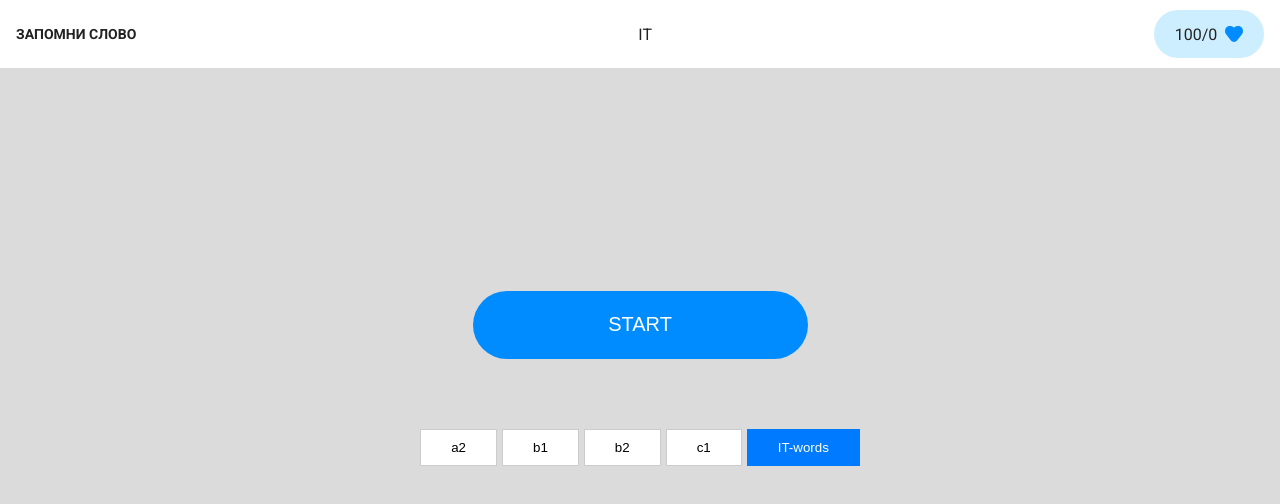
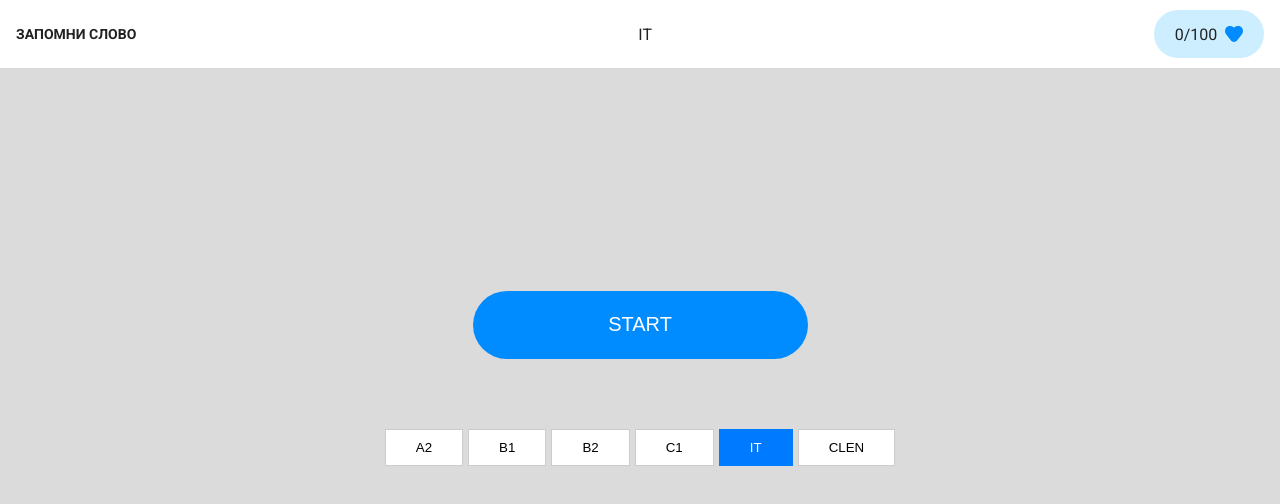
Before and after one commit to AAlternativa/en-card, a Vue app: page / in a window 1280 px wide. Shown: the top 504 px of the page. Built offline with nearby package versions, Linux system fonts and the light colour scheme.

Commit message:
рефакторинг приложения

```diff
--- a/src/App.vue
+++ b/src/App.vue
@@ -1,21 +1,24 @@
 <script setup>
-import { computed, provide, ref } from 'vue'
+import { provide, ref } from 'vue'
 import BaseButton from './components/BaseButton.vue'
 import BaseHeader from './components/BaseHeader.vue'
-import BaseCard from './components/BaseCard.vue'
-
+import LevelSwitcher from './components/LevelSwitcher.vue'
+//data
 import wordListB1 from './data/b1-words.json'
 import wordListB2 from './data/b2-words.json'
 import wordListA2 from './data/a2-words.json'
 import wordListC1 from './data/c1-words.json'
 import IT from './data/ITwords.json'
+import Clen from './data/Clen.json'
+import CardSection from './components/CardSection.vue'
 
 const isShou = ref(true)
+const score = ref(0)
+provide('scoreKey', score)
+
 const toggleShou = () => {
   isShou.value = !isShou.value
 }
-
-const score = ref(0)
 
 const wordMap = {
   A2: wordListA2,
@@ -23,97 +26,28 @@ const wordMap = {
   B2: wordListB2,
   C1: wordListC1,
   IT: IT,
+  Clen: Clen,
 }
+
+const levels = Object.keys(wordMap).map((level) => level.toUpperCase())
 
 const selectedLevel = ref('IT')
 
-const remainingWords = ref([]) // слова, которые ещё не выучены
-const cards = ref([])
+const remainingWords = ref([])
 
 function selectLevel(level) {
   selectedLevel.value = level.toUpperCase()
-  // loadCards(level)
 }
 
 function startGame() {
   const level = selectedLevel.value
-  remainingWords.value = wordMap[level].map((item) => ({
-    word: item.word,
-    translation: item.translation,
+  const words = wordMap[level]
+  remainingWords.value = words.map((item) => ({
+    ...item,
+    status: 'pending',
     state: 'closed',
-    status: 'pending',
   }))
-  console.log('📦 remainingWords:', remainingWords.value)
-  loadCards()
 }
-
-function handleAnswer(card, isCorrect) {
-  card.status = isCorrect ? 'success' : 'fail'
-  score.value += isCorrect ? 1 : 0
-}
-
-async function loadCards() {
-  const shuffled = [...remainingWords.value].sort(() => Math.random() - 0.5)
-  cards.value = shuffled.slice(0, 20)
-}
-
-async function learnMore() {
-  remainingWords.value = remainingWords.value.filter(
-    (item) => item.status !== 'success'
-  )
-  remainingWords.value.forEach((card) => {
-    card.status = 'pending'
-    card.state = 'closed'
-  })
-  loadCards()
-
-  window.scrollTo({
-    top: 0,
-    behavior: 'smooth',
-  })
-}
-
-async function restartGame() {
-  score.value = 0
-  isShou.value = true
-  await loadCards(selectedLevel.value.toLowerCase())
-}
-
-const isGameCompleted = computed(() => {
-  return (
-    remainingWords.value.length > 0 &&
-    remainingWords.value.every((card) => card.status === 'success')
-  )
-})
-
-// function speakWord(word) {
-//   const utterance = new SpeechSynthesisUtterance(word)
-//   utterance.lang = 'en-US'
-//   speechSynthesis.speak(utterance)
-//   console.log('Говорим:', word)
-// }
-
-function speakWord(word) {
-  const utterance = new SpeechSynthesisUtterance(word)
-
-  // Получаем все доступные голоса
-  const voices = speechSynthesis.getVoices()
-
-  // Выбираем голос по имени (или языку)
-  const selectedVoice = voices.find(
-    (v) => v.name === 'Google US English' // ← можешь изменить!
-  )
-
-  // Назначаем голос
-  if (selectedVoice) {
-    utterance.voice = selectedVoice
-  }
-
-  utterance.lang = 'en-US'
-  speechSynthesis.speak(utterance)
-}
-
-provide('scoreKey', score)
 </script>
 
 <template>
@@ -123,8 +57,6 @@ provide('scoreKey', score)
     v-if="isShou"
     class="app"
   >
-    <!-- {{ selectedLevel }} -->
-
     <BaseButton
       @click="
         () => {
@@ -132,82 +64,20 @@ provide('scoreKey', score)
           startGame()
         }
       "
+      >START</BaseButton
     >
-      START
-    </BaseButton>
-
-    <div class="level-switcher">
-      <button
-        :class="['level-button', { active: selectedLevel === 'A2' }]"
-        @click="selectLevel('a2')"
-      >
-        a2
-      </button>
-
-      <button
-        :class="['level-button', { active: selectedLevel === 'B1' }]"
-        @click="selectLevel('b1')"
-      >
-        b1
-      </button>
-      <button
-        :class="['level-button', { active: selectedLevel === 'B2' }]"
-        @click="selectLevel('b2')"
-      >
-        b2
-      </button>
-      <button
-        :class="['level-button', { active: selectedLevel === 'C1' }]"
-        @click="selectLevel('c1')"
-      >
-        c1
-      </button>
-      <button
-        :class="['level-button', { active: selectedLevel === 'IT' }]"
-        @click="selectLevel('IT')"
-      >
-        IT-words
-      </button>
-    </div>
+    <LevelSwitcher
+      :levels="levels"
+      :selected-level="selectedLevel"
+      @select-level="selectLevel"
+    />
   </div>
 
-  <div v-else>
-    <div
-      v-if="!isGameCompleted"
-      class="cards"
-    >
-      <BaseCard
-        v-for="(card, index) in cards"
-        :key="index"
-        :number-card-value="index + 1"
-        :card-word-value="card.word"
-        :card-word-ru-value="card.translation"
-        :state="card.state"
-        :status="card.status"
-        @flip="card.state = 'opened'"
-        @answer-yes="() => handleAnswer(card, true)"
-        @answer-no="() => handleAnswer(card, false)"
-        @speak="() => speakWord(card.word)"
-      />
-    </div>
-    <div class="button-restart">
-      <BaseButton
-        v-if="
-          cards.every((card) => card.status !== 'pending' && !isGameCompleted)
-        "
-        @click="learnMore"
-        >УЧИТЬ ДАЛЬШЕ</BaseButton
-      >
-
-      <div
-        v-if="isGameCompleted"
-        class="app"
-      >
-        <p>Все карточки угаданы!</p>
-        <BaseButton @click="restartGame">Начать заново</BaseButton>
-      </div>
-    </div>
-  </div>
+  <CardSection
+    v-if="!isShou"
+    :words="remainingWords"
+    :on-restart="toggleShou"
+  />
 </template>
 
 <style scoped>
@@ -219,53 +89,4 @@ provide('scoreKey', score)
   align-items: center;
   gap: 50px;
 }
-
-.cards {
-  margin: 0 auto;
-  max-width: 1250px;
-  display: flex;
-  gap: 40px 10px;
-  justify-content: space-between;
-  flex-wrap: wrap;
-  align-items: center;
-  padding: 50px;
-  margin-bottom: 80px;
-}
-
-@media (max-width: 610px) {
-  .cards {
-    flex-direction: column;
-    padding: 20px 10px;
-    align-items: center;
-    gap: 20px;
-  }
-}
-
-.button-restart {
-  display: flex;
-  justify-content: center;
-  align-items: center;
-  margin-bottom: 100px;
-}
-
-.level-switcher {
-  padding: 20px;
-  display: flex;
-  flex-wrap: wrap;
-  gap: 5px;
-}
-
-.level-button {
-  padding: 10px 30px;
-  border: 1px solid #ccc;
-  background-color: white;
-  cursor: pointer;
-  transition: 0.2s;
-}
-
-.level-button.active {
-  background-color: #007bff;
-  color: white;
-  border-color: #007bff;
-}
 </style>
--- /dev/null
+++ b/src/components/CardSection.vue
@@ -0,0 +1,173 @@
+<script setup>
+import { computed, inject, onMounted, ref } from 'vue'
+import BaseCard from './BaseCard.vue'
+import BaseButton from './BaseButton.vue'
+
+async function speakWord(word) {
+  const utterance = new SpeechSynthesisUtterance(word)
+
+  // Получаем все доступные голоса
+  const voices = speechSynthesis.getVoices()
+
+  // Выбираем голос по имени (или языку)
+  const selectedVoice = voices.find(
+    (v) => v.name === 'Google US English' // ← можешь изменить!
+  )
+
+  // Назначаем голос
+  if (selectedVoice) {
+    utterance.voice = selectedVoice
+  }
+
+  utterance.lang = 'en-US'
+  speechSynthesis.speak(utterance)
+} //озвучка
+
+const props = defineProps({
+  words: Array,
+  onRestart: Function,
+})
+
+const remainingWords = ref([])
+const cards = ref([])
+const score = inject('scoreKey')
+
+onMounted(() => {
+  if (props.words.length > 0) {
+    remainingWords.value = [...props.words]
+    const shuffled = [...remainingWords.value].sort(() => Math.random() - 0.5)
+    cards.value = shuffled.slice(0, 20)
+  }
+})
+
+function handleAnswer(card, isCorrect) {
+  card.status = isCorrect ? 'success' : 'fail'
+  score.value += isCorrect ? 1 : 0
+}
+
+async function loadCards() {
+  const shuffled = [...remainingWords.value].sort(() => Math.random() - 0.5)
+  cards.value = shuffled.slice(0, 20)
+}
+
+async function learnMore() {
+  remainingWords.value = remainingWords.value.filter(
+    (item) => item.status !== 'success'
+  )
+  remainingWords.value.forEach((card) => {
+    card.status = 'pending'
+    card.state = 'closed'
+  })
+  loadCards()
+
+  window.scrollTo({
+    top: 0,
+    behavior: 'smooth',
+  })
+}
+
+async function restartGame() {
+  score.value = 0
+  props.onRestart()
+}
+
+const isGameCompleted = computed(() => {
+  return (
+    remainingWords.value.length > 0 &&
+    remainingWords.value.every((card) => card.status === 'success')
+  )
+})
+</script>
+
+<template>
+  <div
+    v-if="!isGameCompleted"
+    class="cards"
+  >
+    <BaseCard
+      v-for="(card, index) in cards"
+      :key="index"
+      :number-card-value="index + 1"
+      :card-word-value="card.word"
+      :card-word-ru-value="card.translation"
+      :state="card.state"
+      :status="card.status"
+      @flip="card.state = 'opened'"
+      @answer-yes="() => handleAnswer(card, true)"
+      @answer-no="() => handleAnswer(card, false)"
+      @speak="() => speakWord(card.word)"
+    />
+  </div>
+  <div class="button-restart">
+    <BaseButton
+      v-if="
+        cards.every((card) => card.status !== 'pending' && !isGameCompleted)
+      "
+      @click="learnMore"
+      >УЧИТЬ ДАЛЬШЕ</BaseButton
+    >
+
+    <div
+      v-if="isGameCompleted"
+      class="app"
+    >
+      <p>Все карточки угаданы!</p>
+      <BaseButton @click="restartGame">Начать заново</BaseButton>
+    </div>
+  </div>
+</template>
+
+<style scoped>
+.app {
+  height: 80vh;
+  display: flex;
+  flex-direction: column;
+  justify-content: center;
+  align-items: center;
+  gap: 50px;
+}
+
+.cards {
+  margin: 0 auto;
+  max-width: 1250px;
+  display: flex;
+  gap: 40px 10px;
+  justify-content: space-between;
+  flex-wrap: wrap;
+  align-items: center;
+  padding: 50px;
+  margin-bottom: 80px;
+}
+
+@media (max-width: 610px) {
+  .cards {
+    flex-direction: column;
+    padding: 20px 10px;
+    align-items: center;
+    gap: 20px;
+  }
+}
+
+.button-restart {
+  display: flex;
+  justify-content: center;
+  align-items: center;
+  margin-bottom: 100px;
+}
+
+@media (max-width: 610px) {
+  .cards {
+    flex-direction: column;
+    padding: 20px 10px;
+    align-items: center;
+    gap: 20px;
+  }
+}
+
+.button-restart {
+  display: flex;
+  justify-content: center;
+  align-items: center;
+  margin-bottom: 100px;
+}
+</style>
--- /dev/null
+++ b/src/components/LevelSwitcher.vue
@@ -0,0 +1,40 @@
+<script setup>
+defineEmits(['select-level'])
+defineProps({ levels: Array, selectedLevel: String })
+</script>
+
+<template>
+  <div class="level-switcher">
+    <button
+      v-for="level in levels"
+      :key="level"
+      :class="['level-button', { active: selectedLevel === level }]"
+      @click="$emit('select-level', level)"
+    >
+      {{ level }}
+    </button>
+  </div>
+</template>
+
+<style scoped>
+.level-switcher {
+  padding: 20px;
+  display: flex;
+  flex-wrap: wrap;
+  gap: 5px;
+}
+
+.level-button {
+  padding: 10px 30px;
+  border: 1px solid #ccc;
+  background-color: white;
+  cursor: pointer;
+  transition: 0.2s;
+}
+
+.level-button.active {
+  background-color: #007bff;
+  color: white;
+  border-color: #007bff;
+}
+</style>
--- a/src/components/Score.vue
+++ b/src/components/Score.vue
@@ -7,7 +7,7 @@ const heartValue = inject('scoreKey')
 
 <template>
   <div class="word-header__progress">
-    <span>100/{{ heartValue }}</span>
+    <span>{{ heartValue }}/100</span>
     <IconHeart />
   </div>
 </template>
--- /dev/null
+++ b/src/data/Clen.json
@@ -0,0 +1,17 @@
+[
+  { "word": "afraid", "translation": "испуганный" },
+  { "word": "arrive", "translation": "прибывать" },
+  { "word": "baby", "translation": "младенец" },
+  { "word": "bank", "translation": "банк" },
+  { "word": "beautiful", "translation": "красивый" },
+  { "word": "build", "translation": "строить" },
+  { "word": "carry", "translation": "нести" },
+  { "word": "change", "translation": "менять" },
+  { "word": "classroom", "translation": "класс" },
+  { "word": "clothes", "translation": "одежда" },
+  { "word": "company", "translation": "компания" },
+  { "word": "dangerous", "translation": "опасный" },
+  { "word": "decide", "translation": "решать" },
+  { "word": "dictionary", "translation": "словарь" },
+  { "word": "different", "translation": "разный" }
+]
```
Also changed, not shown: src/components/CardBoards.vue (added).
